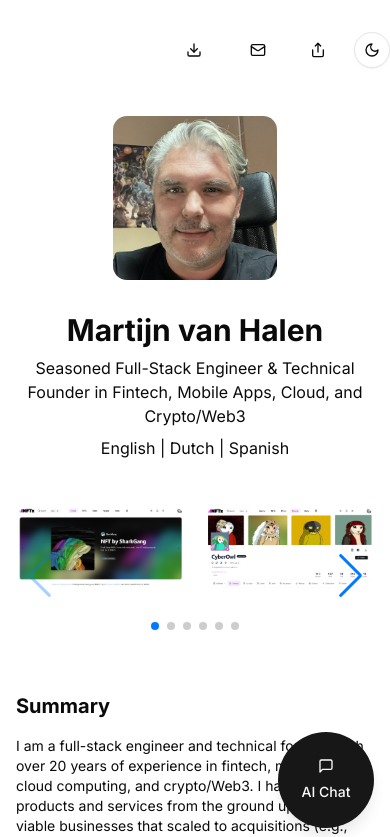
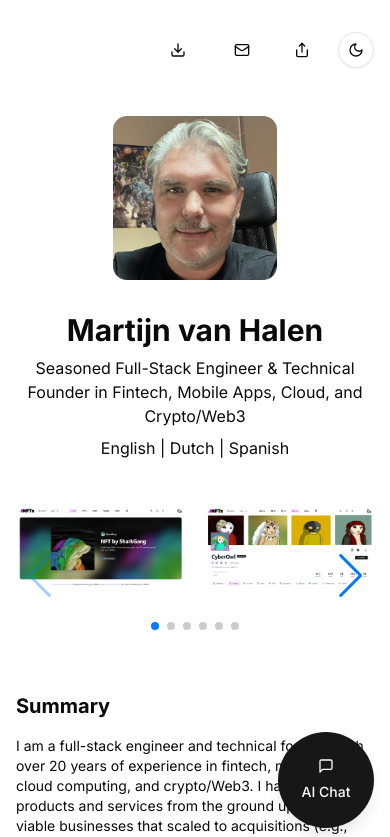
Before and after one commit to mvanhalen/portfolio, a Next.js app: page / in a window 390 px wide. Shown: the top 837 px of the page. Built offline with nearby package versions, Linux system fonts and the light colour scheme.

Commit message:
FIX: mobile issues

```diff
--- a/src/app/page.tsx
+++ b/src/app/page.tsx
@@ -25,7 +25,7 @@ export default function Home() {
     // The main container for the page
     <div className="max-w-4xl mx-auto relative">
 
-      <div className="flex justify-end mb-4 pt-8 gap-4">
+      <div className="flex justify-end mb-4 pt-8 gap-4 mr-4">
         <Button  variant="ghost">
           <Link href="/pdf/Martijn van Halen CV 2025 public.pdf" target="_blank" download>
             <Download className="h-5 w-5" />
--- a/src/components/OpenAiChat.tsx
+++ b/src/components/OpenAiChat.tsx
@@ -123,7 +123,7 @@ export default function OpenAiChat() {
   return (
     <>
       <Button
-        className="fixed-button"
+        className="fixed-button z-50"
         onClick={() => setOpen(true)}
       >
         <MessageSquare className="w-12 h-12" />
```
